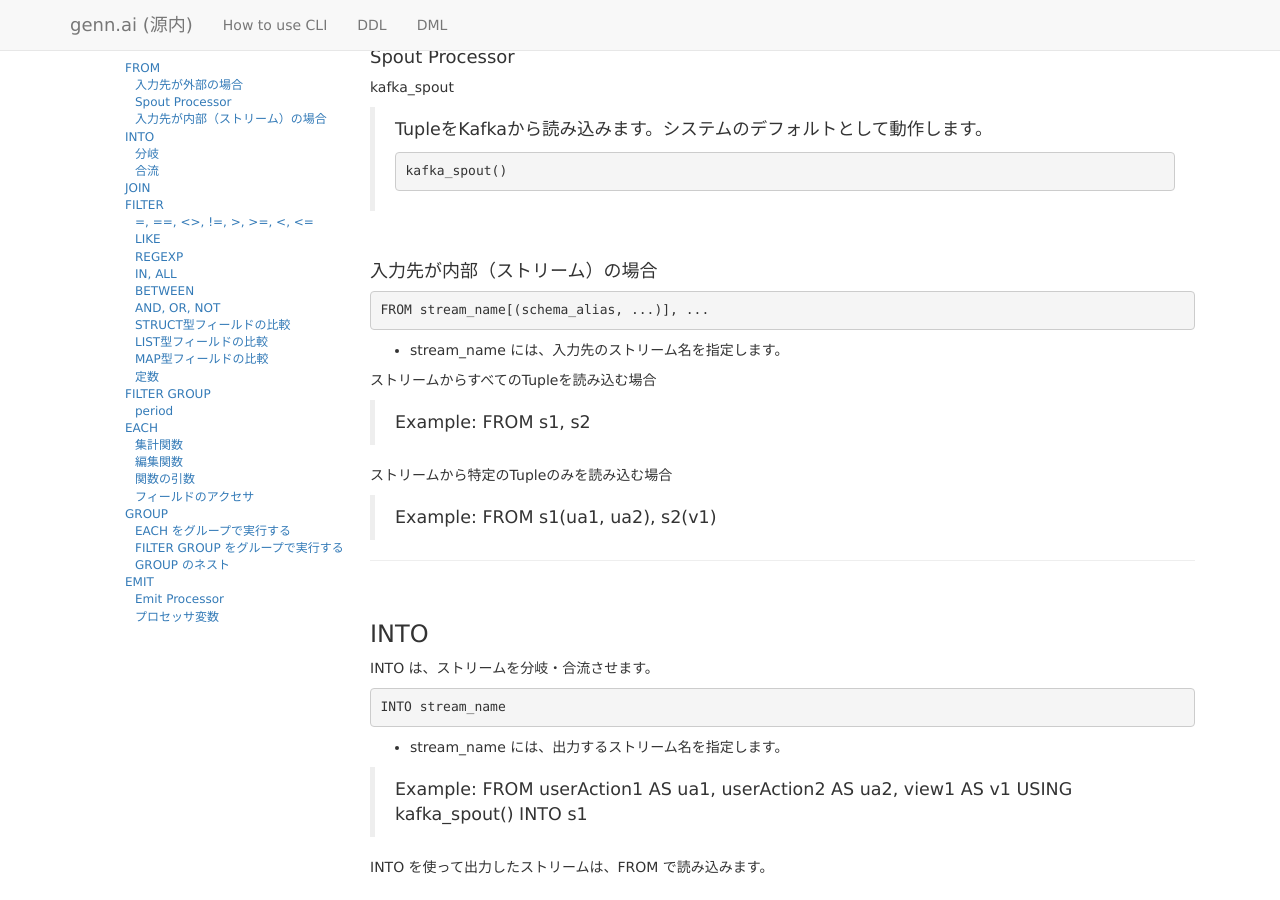
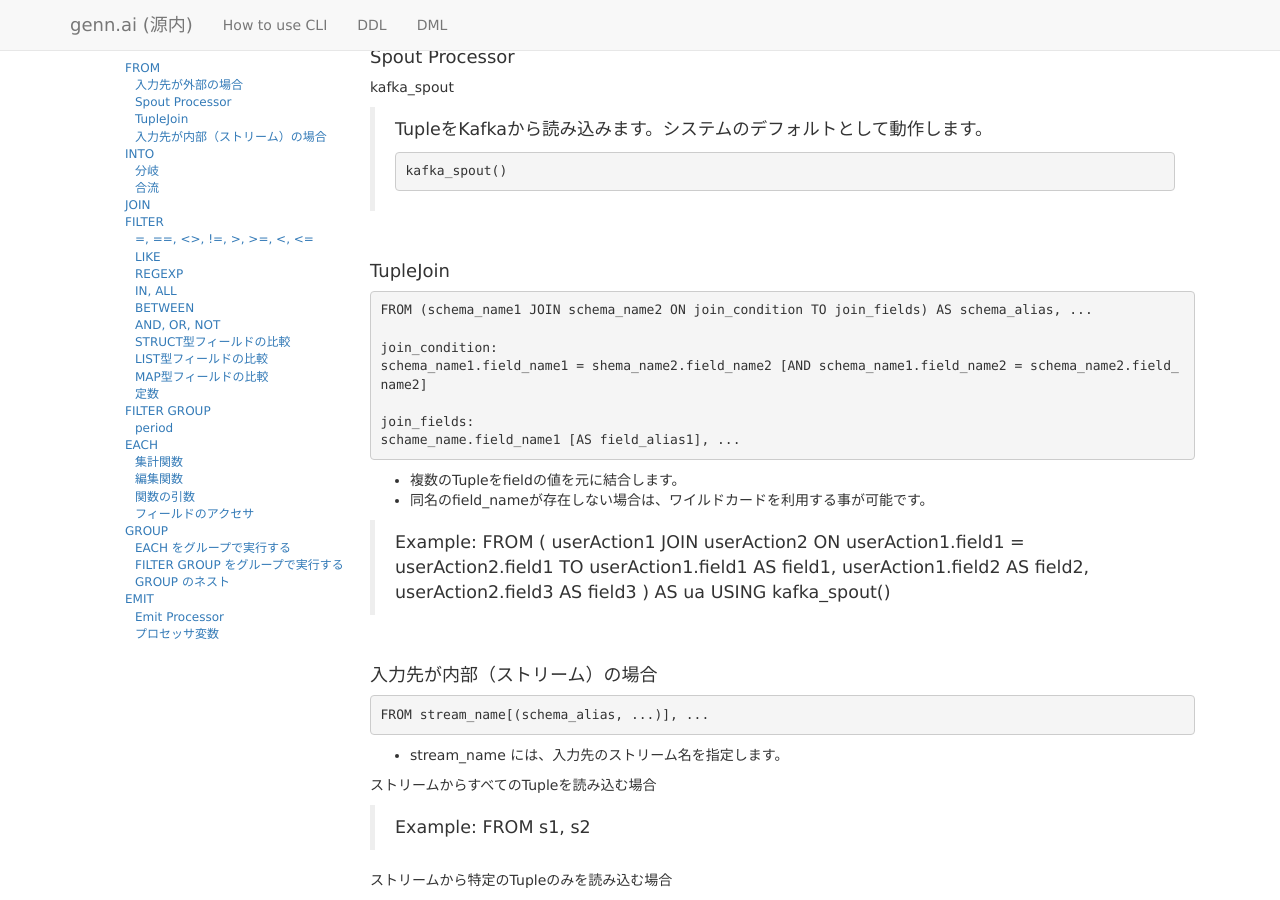
Before and after one commit to tf0054/trygennai.github.com, a Jekyll site: the page built from dml_ja.md, in a window 1280 px wide and 900 px high, scrolled down 512 px. Built offline with Jekyll 4.4.1, drawn with Linux system fonts in a browser that asks for light colours; nearby versions of some CDN libraries; comment, search, counter and statistics services are not loaded.

Commit message:
以前の編集分が消えた。。

```diff
--- a/dml_ja.md
+++ b/dml_ja.md
@@ -31,6 +31,27 @@ kafka_spout
 > TupleをKafkaから読み込みます。システムのデフォルトとして動作します。
 >
     kafka_spout()
+
+
+#### TupleJoin
+
+    FROM (schema_name1 JOIN schema_name2 ON join_condition TO join_fields) AS schema_alias, ...
+
+    join_condition:
+    schema_name1.field_name1 = shema_name2.field_name2 [AND schema_name1.field_name2 = schema_name2.field_name2]
+
+    join_fields:
+    schame_name.field_name1 [AS field_alias1], ...
+
+* 複数のTupleをfieldの値を元に結合します。
+* 同名のfield_nameが存在しない場合は、ワイルドカードを利用する事が可能です。
+
+> Example:
+    FROM (
+      userAction1 JOIN userAction2
+      ON userAction1.field1 = userAction2.field1
+      TO userAction1.field1 AS field1, userAction1.field2 AS field2, userAction2.field3 AS field3
+    ) AS ua USING kafka_spout()
 
 
 #### 入力先が内部（ストリーム）の場合
```
